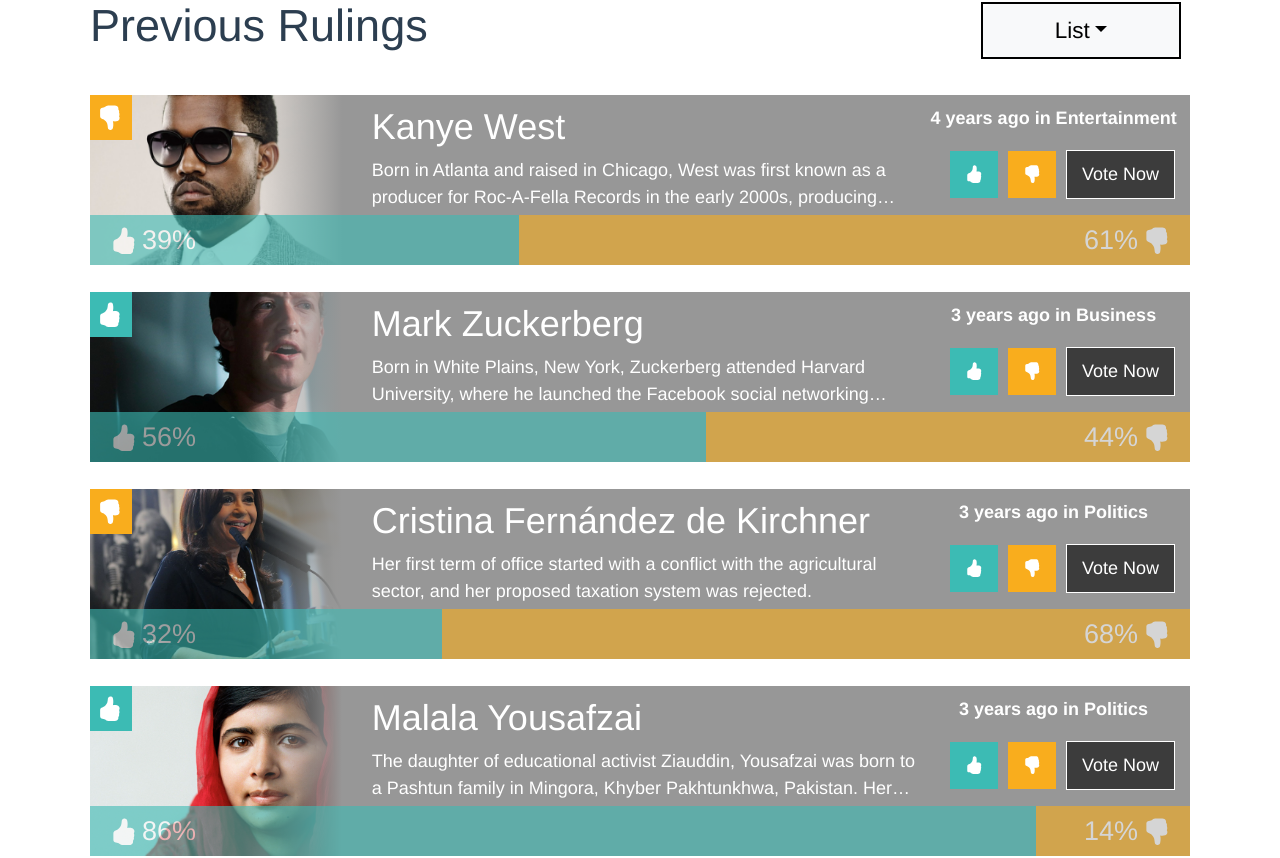
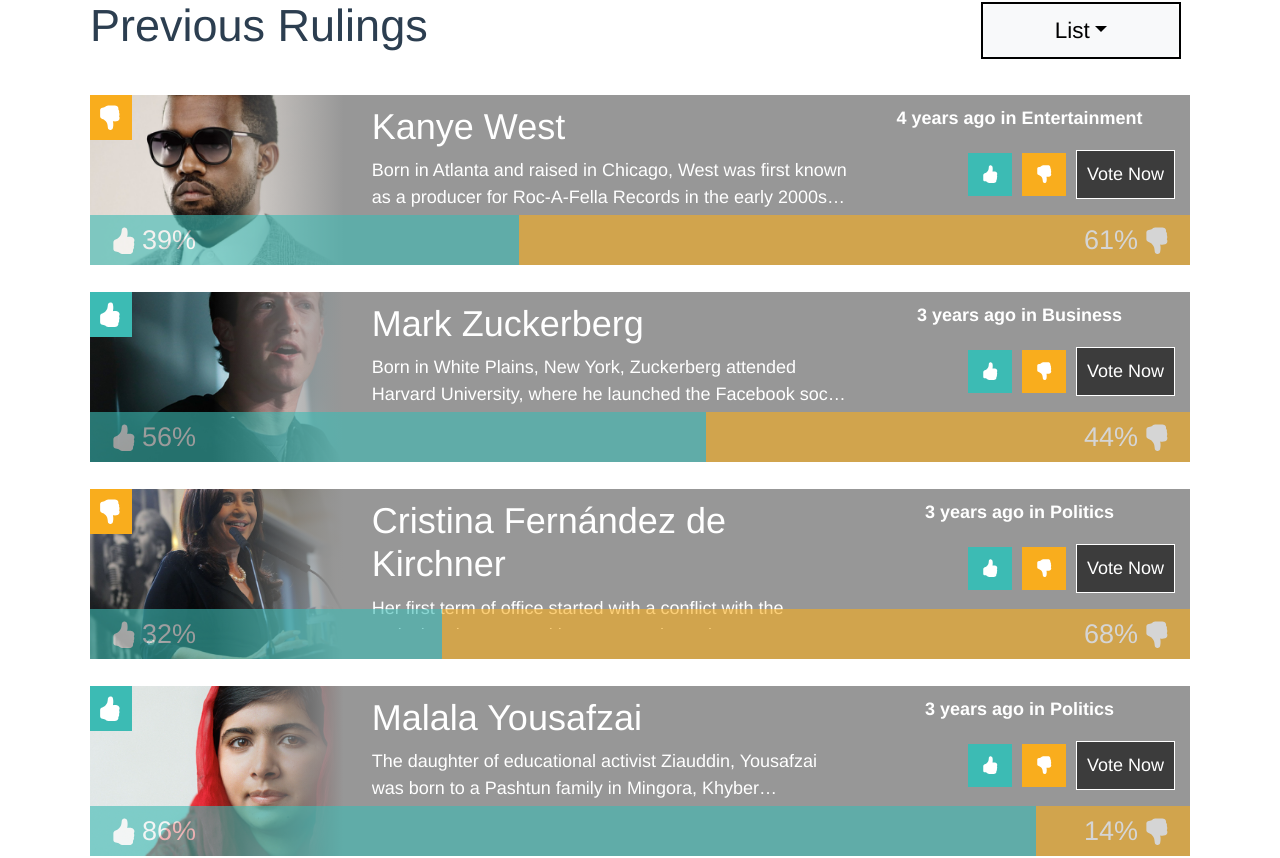
Before and after one commit to camillodev/rule-of-thumb, a Vue app: page / in a window 1280 px wide. Shown: the part 883-1741 px from the top of the page. Built offline with nearby package versions, Linux system fonts and the light colour scheme.

Commit message:
final layout adjustments

```diff
--- a/src/components/PollCardHorizontal.vue
+++ b/src/components/PollCardHorizontal.vue
@@ -15,11 +15,11 @@
         <img :src="imagePath" :alt="card.name + ' profile picture'" />
       </div>
       <div class="pollcard__details d-flex text-white col-md-9">
-        <div class="pollcard__description col-md-8">
+        <div class="pollcard__description col-md-7">
           <h3>{{ card.name }}</h3>
           <p>{{ card.description }}</p>
         </div>
-        <div class="pollcard__actions col-md-4">
+        <div class="pollcard__actions col-md-5">
           <p v-if="hasVoted">Thank you for voting</p>
           <p v-else>{{ lastUpdatedDescription }}</p>
           <div class="vote-actions">
@@ -128,11 +128,11 @@
     position: relative;
   }
   &__bg{
-   background: linear-gradient(to right, rgba(255, 255, 255, 0), #979797 90%);
+     background: linear-gradient(to right, rgba(255, 255, 255, 0), #979797 90%);
     position: absolute;
     top: 0;
-    left: 175px;
-    width: 100px;
+    right: 0;
+    width: 145px;
     height: 100%;
   }
 
@@ -189,7 +189,7 @@
       background-color: rgba(0, 0, 0, 0.6);
       border: 1px solid #fff;
       font-size: 18px;
-      padding: 10px 15px;
+      padding: 10px 10px;
     }
   }
 }
@@ -197,7 +197,7 @@
 .btn-vote {
   border: 0;
   margin-right: 10px;
-  padding: 10px 15px;
+  padding: 8px 13px;
 }
 
 .active {
--- a/src/components/PollCardSquare.vue
+++ b/src/components/PollCardSquare.vue
@@ -131,14 +131,13 @@
   position: relative;
 
 
-
   &__info {
     position: relative;
     height: 100%;
   }
   &__details {
     position: absolute;
-    top: 100px;
+    top: 145px;
     bottom: 0;
     padding: 0 35px;
     background: linear-gradient(to bottom, rgba(0, 0, 0, 0), rgba(0, 0, 0, 1));
```
